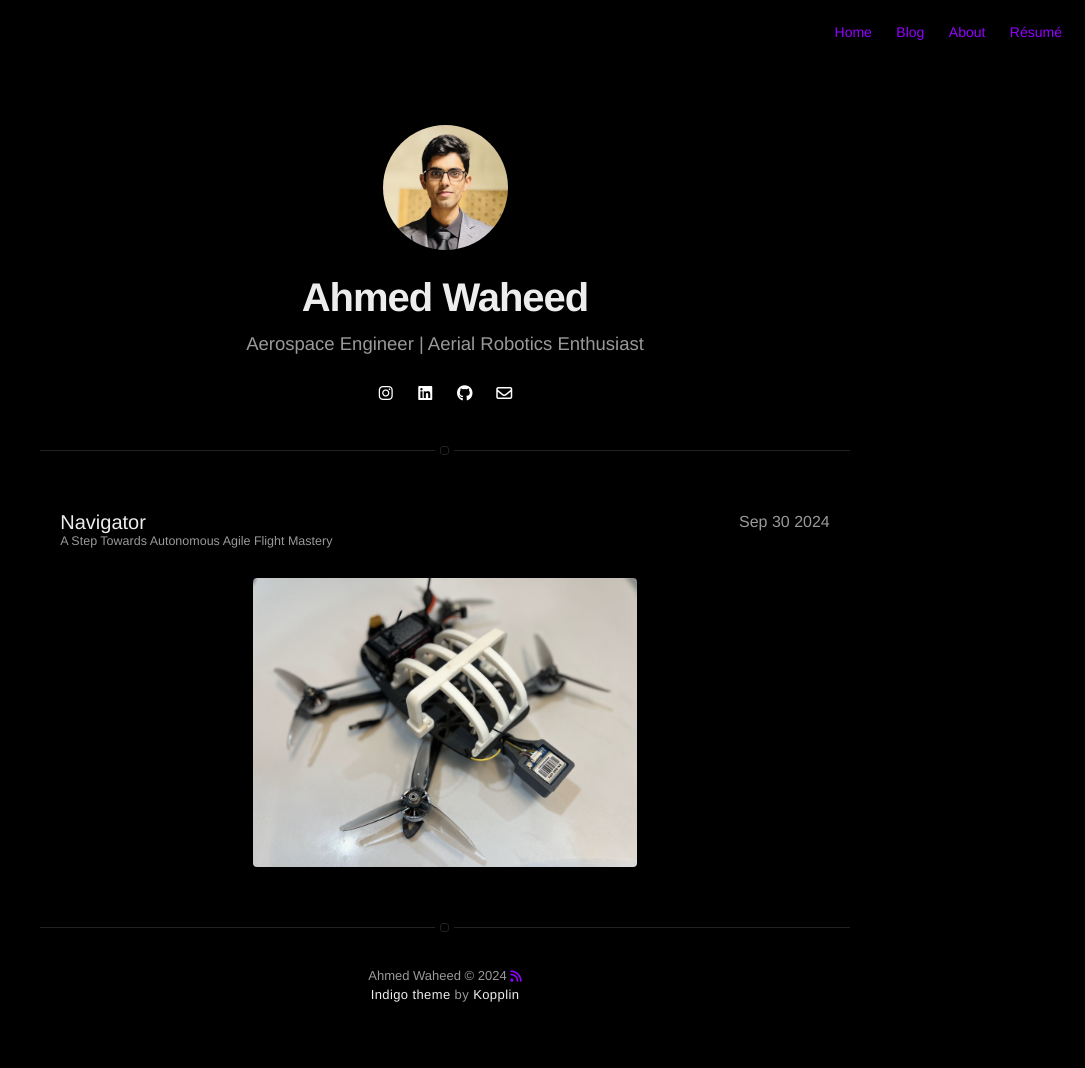
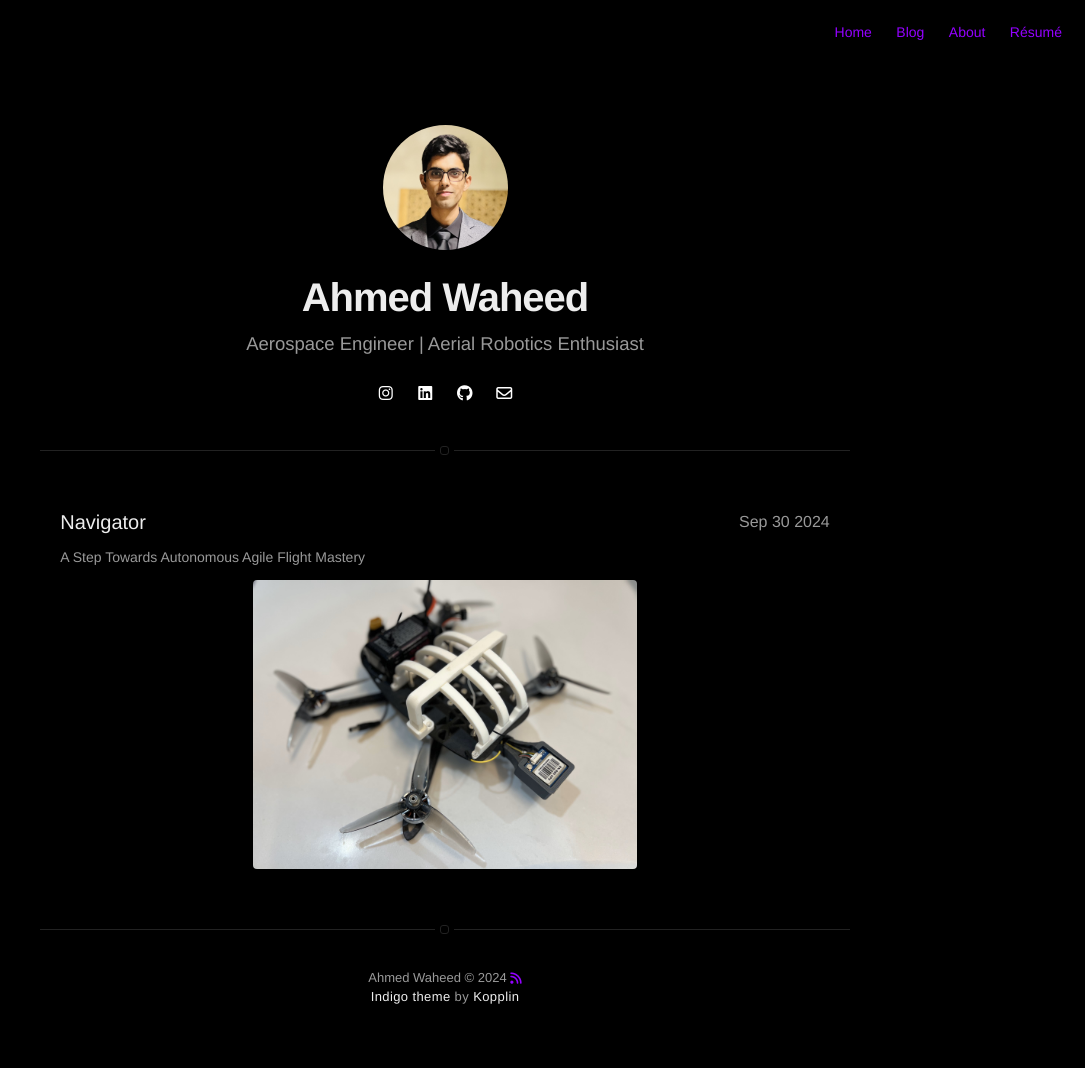
Before and after one commit to ahmd-waheed/ahmd-waheed.github.io, a Jekyll site: the page built from projects.html, in a window 1280 px wide. Shown: the whole page, without its empty margins (195-1280 px from the left). Built offline with Jekyll 4.4.1, drawn with Linux system fonts in a browser that asks for light colours; nearby versions of some CDN libraries.

Commit message:
Update page.sass

```diff
--- a/_sass/pages/page.sass
+++ b/_sass/pages/page.sass
@@ -18,10 +18,10 @@
         display: block
 
     .description
-        font-size: 1.25rem
+        font-size: 1.4rem
         font-weight: $thin-font
         font-style: normal
         color: $gama
         width: 100%
-        margin: 0 auto 30px
+        margin: 15px auto 15px
         transition: all ease-in-out .2s
```
